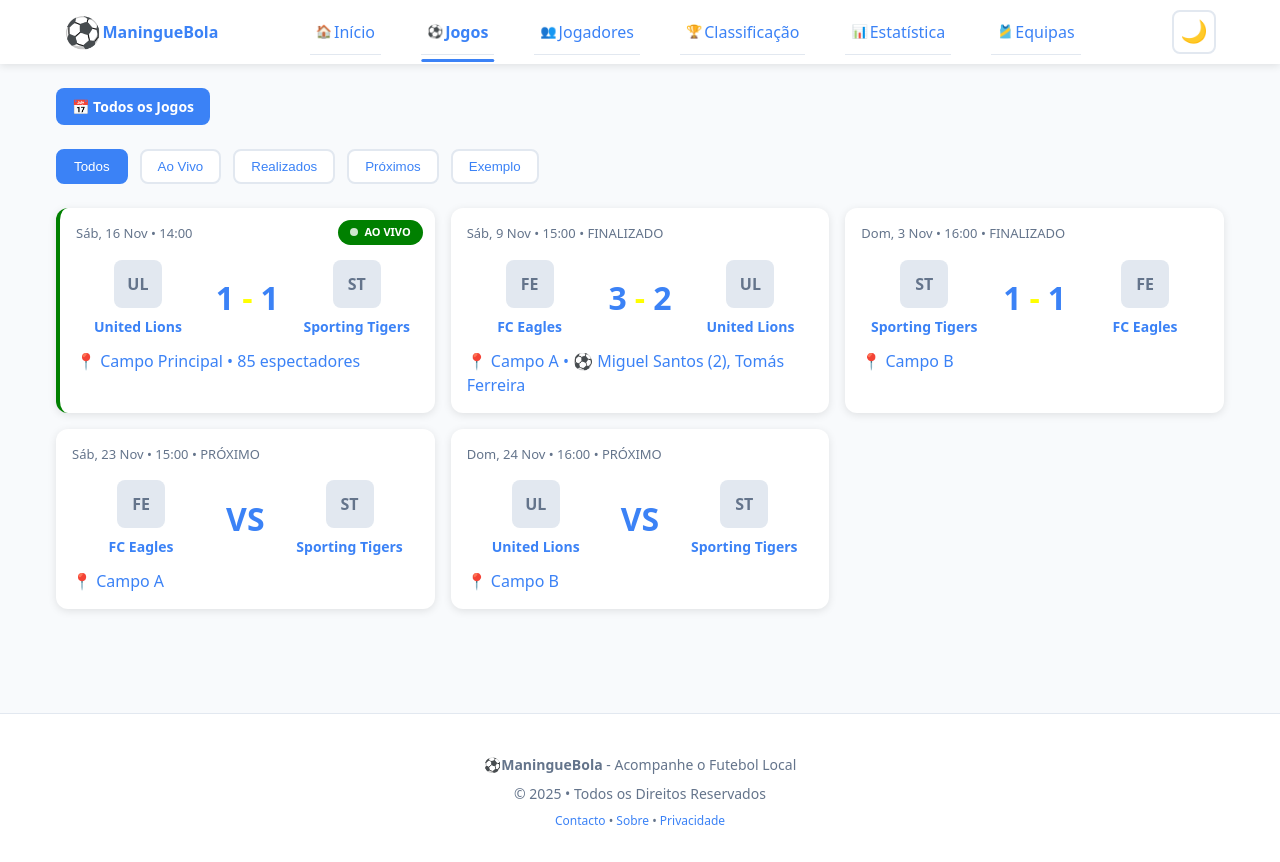
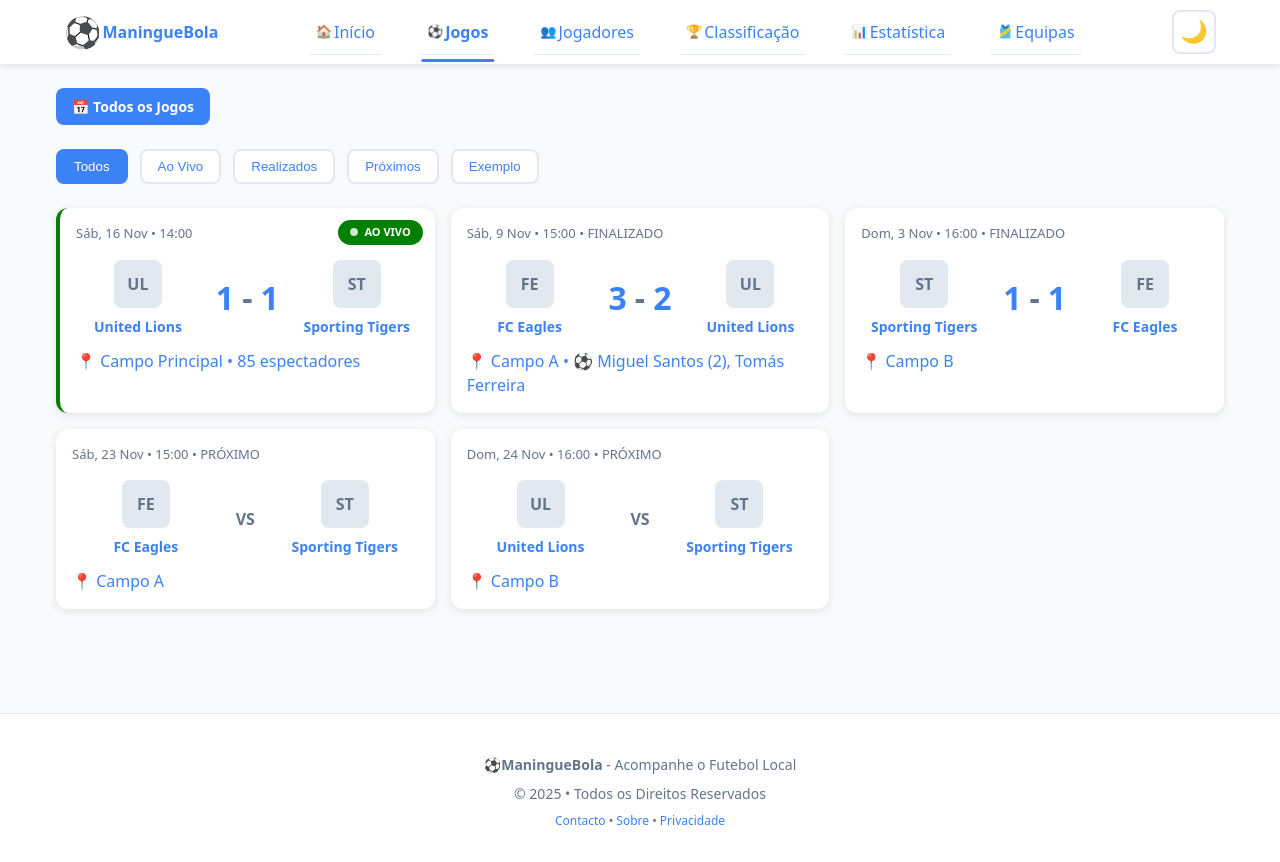
Before and after one commit to Raimundroid/maninguebola, a React (Vite) app: page /jogos in a window 1280 px wide. Built offline with nearby package versions, Linux system fonts and the light colour scheme.

Commit message:
MatchesCard: .vs done

```diff
--- a/src/components/MatchCard/MatchCard.css
+++ b/src/components/MatchCard/MatchCard.css
@@ -87,11 +87,8 @@
 }
 
 .match-card .teams .vs {
-  /* font-size: 16px; */
-  /* vs: {
-      fontSize: "16px",
-      color: "var(--text-light)",
-    } */
+  font-size: 16px;
+  color: var(--text-light);
 }
 
 .match-card .info {
@@ -106,5 +103,4 @@
 
 .match-card .teams .score .score-separator {
   color: var(--text-light);
-  color: yellow;
 }
--- a/src/components/MatchCard/MatchCard.jsx
+++ b/src/components/MatchCard/MatchCard.jsx
@@ -59,7 +59,7 @@ const MatchCard = ({ match }) => {
         {/* -------------------------------------------------------- */}
         <div className="score">
           {status === "upcoming" ? (
-            <span /*style={styles.vs}*/ className="vs">VS</span>
+            <span className="vs">VS</span>
           ) : (
             <>
               <span>{homeScore}</span>
```
